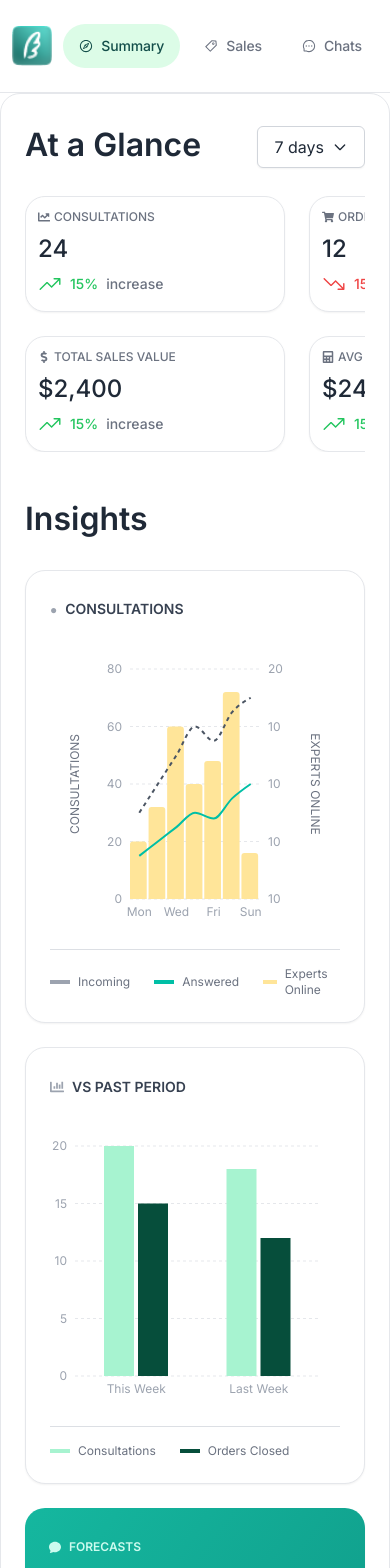
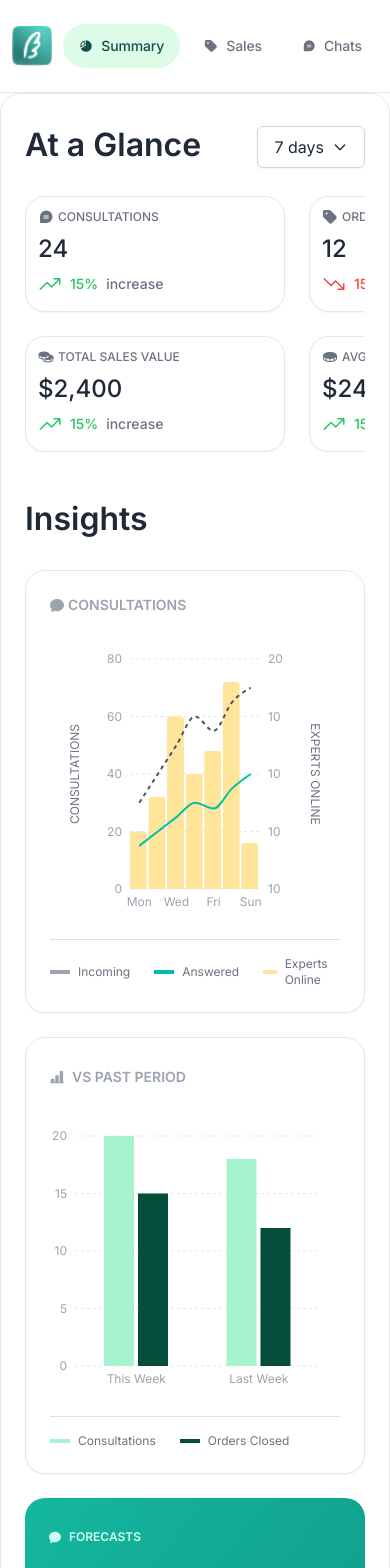
Before and after one commit to Animesh-chaturvedi/wingman-dashboard, a Next.js app: page / in a window 390 px wide. Shown: the top 1568 px of the page. Built offline with nearby package versions, Linux system fonts and the light colour scheme.

Commit message:
removed unused code and modal functionality in navbar for mobile view and more appropiate icons placed

```diff
--- a/src/app/components/Card.tsx
+++ b/src/app/components/Card.tsx
@@ -14,10 +14,9 @@ const Card: React.FC<CardProps> = ({ title, value, percentage, icon:Icon }) => {
   return (
     <div className="bg-white border border-gray-200 rounded-[20px] p-3 md:p-6 shadow-sm flex flex-col justify-between min-w-[260px]">
       <div className="flex items-center mb-1">
-        <div className="text-gray-500 text-lg font-large"><Icon className='w-3 h-3' /></div>
+        <div className="text-gray-500 text-lg font-large"><Icon className='w-4 h-4' /></div>
         <h3 className="text-gray-500 text-xs md:text-xs/[30px] font-medium uppercase ml-1">{title}</h3>
       </div>
-      {/* Title and Value */}
       <div>
         <p className=" text-2xl md:text-3xl/[38px] font-medium my-1">{value}</p>
         <div
--- a/src/app/components/ComparisonChart.tsx
+++ b/src/app/components/ComparisonChart.tsx
@@ -8,6 +8,8 @@ import {
     ResponsiveContainer,
   } from 'recharts';
   import { FaChartBar } from 'react-icons/fa';
+  import { BsBarChartLineFill } from "react-icons/bs";
+
 
   interface ComparisonBarChartProps {
     data: { name: string; consultations: number; ordersClosed: number }[];
@@ -16,34 +18,28 @@ import {
   const ComparisonBarChart: React.FC<ComparisonBarChartProps> = ({ data }) => {
     return (
       <div className="bg-white border border-gray-200 rounded-[20px] shadow-sm p-6 justify-between h-full">
-        {/* Chart Heading */}
-        <h3 className="text-gray-700 text-sm/[30px] font-semibold mb-6 flex items-center">
-          <FaChartBar className="text-gray-400 mr-2" />
+        <h3 className="text-gray-400 text-sm/[30px] font-semibold mb-6 flex items-center">
+          <BsBarChartLineFill className="text-gray-400 mr-2" />
           VS PAST PERIOD
         </h3>
-        {/* Chart Container */}
         <div>
           <ResponsiveContainer width="100%" height={300}>
             <BarChart
               data={data}
-              margin={{ top: 20, right: 20, bottom: 20, left: -35 }} // Remove extra margin
+              margin={{ top: 20, right: 20, bottom: 20, left: -35 }}
             >
-              {/* Grid */}
               <CartesianGrid strokeDasharray="3 3" vertical={false} stroke="#E5E7EB" />
-              {/* X-Axis */}
               <XAxis
                 dataKey="name"
                 axisLine={false}
                 tickLine={false}
                 tick={{ fontSize: 12, fill: '#9CA3AF' }}
               />
-              {/* Y-Axis */}
               <YAxis
                 axisLine={false}
                 tickLine={false}
                 tick={{ fontSize: 12, fill: '#9CA3AF' }}
               />
-              {/* Tooltip */}
               <Tooltip
                 contentStyle={{
                   backgroundColor: '#ffffff',
@@ -53,13 +49,11 @@ import {
                   color: '#374151',
                 }}
               />
-              {/* Bars */}
               <Bar dataKey="consultations" fill="#A7F3D0" barSize={30} />
               <Bar dataKey="ordersClosed" fill="#064E3B" barSize={30} />
             </BarChart>
           </ResponsiveContainer>
         </div>
-        {/* Legend */}
         <div className="w-full h-[1px] bg-[#DCDFE4] mb-4"></div>
         <div className="flex justify-start space-x-6 mt-4 text-xs text-gray-500">
           <div className="flex items-center space-x-2">
--- a/src/app/components/ConsultationsChart.tsx
+++ b/src/app/components/ConsultationsChart.tsx
@@ -8,6 +8,8 @@ import {
   Tooltip,
   ResponsiveContainer,
 } from 'recharts';
+import { BsFillChatFill } from "react-icons/bs";
+
 
 interface ConsultationsCombinedChartProps {
   data: { day: string; incoming: number; answered: number; expertsOnline: number }[];
@@ -16,24 +18,21 @@ interface ConsultationsCombinedChartProps {
 const ConsultationsCombinedChart: React.FC<ConsultationsCombinedChartProps> = ({ data }) => {
   return (
     <div className="bg-white border border-gray-200 rounded-[20px] shadow-sm p-6 w-full h-full">
-      <h3 className="text-gray-700 text-sm font-semibold mb-6">
-        <span className="text-gray-400 text-xs/[30px] mr-2">●</span>CONSULTATIONS
+      <h3 className="text-gray-400 text-sm flex items-center gap-1 font-semibold mb-6">
+        <BsFillChatFill />CONSULTATIONS
       </h3>
       <ResponsiveContainer width="100%" height={300}>
         <ComposedChart
           data={data}
           margin={{ top: 20, right: 20, bottom: 20, left: 20 }}
         >
-          {/* Grid */}
           <CartesianGrid strokeDasharray="3 3" vertical={false} stroke="#E5E7EB" />
-          {/* X-Axis */}
           <XAxis
             dataKey="day"
             axisLine={false}
             tickLine={false}
             tick={{ fontSize: 12, fill: '#9CA3AF' }}
           />
-          {/* Y-Axis Left */}
           <YAxis
             yAxisId="left"
             axisLine={false}
@@ -51,7 +50,6 @@ const ConsultationsCombinedChart: React.FC<ConsultationsCombinedChartProps> = ({
             orientation="right"
             axisLine={false}
             tickLine={false}
-            // ticks={[0, 10, 20]}
             tickFormatter={(value:number) => {
               console.log(value,"value")
               return (value >= 20 ? '20' : '10')}}
@@ -63,7 +61,6 @@ const ConsultationsCombinedChart: React.FC<ConsultationsCombinedChartProps> = ({
               style: { textAnchor: 'middle', fill: '#6B7280', fontSize: 12 },
             }}
           />
-          {/* Tooltip */}
           <Tooltip
             contentStyle={{
               backgroundColor: '#ffffff',
@@ -73,7 +70,6 @@ const ConsultationsCombinedChart: React.FC<ConsultationsCombinedChartProps> = ({
               color: '#374151',
             }}
           />
-          {/* Bars */}
           <Bar
             yAxisId="right"
             dataKey="expertsOnline"
@@ -81,7 +77,6 @@ const ConsultationsCombinedChart: React.FC<ConsultationsCombinedChartProps> = ({
             barSize={32}
             radius={[3, 3, 0, 0]}
           />
-          {/* Solid Line */}
           <Line
             yAxisId="left"
             type="monotone"
@@ -90,7 +85,6 @@ const ConsultationsCombinedChart: React.FC<ConsultationsCombinedChartProps> = ({
             strokeWidth={2}
             dot={false}
           />
-          {/* Dotted Line */}
           <Line
             yAxisId="left"
             type="monotone"
@@ -102,7 +96,6 @@ const ConsultationsCombinedChart: React.FC<ConsultationsCombinedChartProps> = ({
           />
         </ComposedChart>
       </ResponsiveContainer>
-      {/* Legend */}
       <div className="w-full h-[1px] bg-[#DCDFE4] mb-4"></div>
       <div className="flex justify-start space-x-6 mt-4 text-xs text-gray-500">
         <div className="flex items-center space-x-2">
--- a/src/app/components/Dropdown.tsx
+++ b/src/app/components/Dropdown.tsx
@@ -10,12 +10,11 @@ const Dropdown = ({ onChange }: { onChange: (value: string) => void }) => {
   const handleSelect = (option: string) => {
     setSelected(option);
     onChange(option);
-    setIsOpen(false); // Close dropdown on select
+    setIsOpen(false);
   };
 
   return (
     <div className="relative">
-      {/* Dropdown Button */}
       <button
         onClick={() => setIsOpen((prev) => !prev)}
         className="bg-white border border-gray-300 rounded-md px-4 py-2 text-[1rem]/[1.5rem] flex items-center space-x-2 shadow-sm hover:border-gray-400"
@@ -31,8 +30,6 @@ const Dropdown = ({ onChange }: { onChange: (value: string) => void }) => {
           <path strokeLinecap="round" strokeLinejoin="round" strokeWidth="2" d="M19 9l-7 7-7-7" />
         </svg>
       </button>
-
-      {/* Dropdown Options */}
       {isOpen && (
         <div className="absolute right-0 mt-2 bg-white border border-gray-300 rounded-md shadow-lg w-full z-10">
           {options.map((option) => (
--- a/src/app/components/ForecastCard.tsx
+++ b/src/app/components/ForecastCard.tsx
@@ -1,4 +1,4 @@
-import { FaArrowUp } from 'react-icons/fa';
+
 import { BsFillChatFill } from "react-icons/bs";
 import { IoIosTrendingUp, IoIosTrendingDown  } from "react-icons/io";
 
@@ -11,12 +11,10 @@ interface ForecastCardProps {
 const ForecastCard: React.FC<ForecastCardProps> = ({ forecast }) => {
   return (
     <div className="bg-gradient-to-br from-[#15B79F] to-[#0E9382] text-white rounded-[20px] p-6 shadow-sm pb-16 h-full flex flex-col">
-      {/* Heading */}
       <h3 className="text-xs/[30px] font-semibold text-[#CCFBEF] mb-6 flex items-center">
         <BsFillChatFill className="mr-2" />
         FORECASTS
       </h3>
-      {/* First Forecast */}
       <div className="flex items-start justify-between">
         <div>
           <p className="text-[56px]/[68px] font-medium flex items-start">
@@ -28,7 +26,6 @@ const ForecastCard: React.FC<ForecastCardProps> = ({ forecast }) => {
       <p className="text-sm mt-3 mb-8">
             forecasted increase in your sales closed by the end of the current month
       </p>
-      {/* Second Forecast */}
       <div className="flex items-start justify-between">
         <div>
           <p className="text-[56px]/[68px] font-medium flex items-start">
--- a/src/app/components/Navbar.tsx
+++ b/src/app/components/Navbar.tsx
@@ -1,68 +1,25 @@
-// 'use client'
-// import { useState } from 'react';
-// import { AiOutlineTag, AiOutlineMessage, AiOutlineCompass } from 'react-icons/ai';
-
-// const Navbar = () => {
-//   const [selected, setSelected] = useState('summary');
-
-//   const tabs = [
-//     { id: 'summary', label: 'Summary', icon: <AiOutlineCompass className="text-lg" /> },
-//     { id: 'sales', label: 'Sales', icon: <AiOutlineTag className="text-lg" /> },
-//     { id: 'chats', label: 'Chats', icon: <AiOutlineMessage className="text-lg" /> },
-//   ];
-
-//   return (
-//     <div className="z-10 bg-white border-b border-gray-200 flex items-center py-6 px-9">
-//       <div className="flex space-x-6">
-//         {tabs.map((tab) => (
-//           <a
-//             key={tab.id}
-//             href="#"
-//             onClick={() => setSelected(tab.id)}
-//             className={`flex text-lg/[22px] items-center space-x-2 font-medium  px-4 py-3 rounded-full ${
-//               selected === tab.id
-//                 ? 'bg-green-100 text-teal-900'
-//                 : 'text-gray-500 hover:text-gray-800'
-//             }`}
-//             style={{
-//               letterSpacing: '-0.01em',
-//             }}
-//           >
-//             {tab.icon}
-//             <span>{tab.label}</span>
-//           </a>
-//         ))}
-//       </div>
-//     </div>
-//   );
-// };
-
-// export default Navbar;
+'use client';
+import { useState } from 'react';
+import Modal from './Modal';
+import Image from 'next/image';
+import { FaTag } from "react-icons/fa6";
+import { PiChatTeardropTextFill, PiChartPieSliceFill } from "react-icons/pi";
 
 
-'use client';
-import { useState } from 'react';
-import { AiOutlineTag, AiOutlineMessage, AiOutlineCompass } from 'react-icons/ai';
-import { FaBars } from 'react-icons/fa';
-import Modal from './Modal';
-import Image from 'next/image';
 
 const Navbar = () => {
   const [selected, setSelected] = useState('summary');
   const [isModalOpen, setModalOpen] = useState(false);
 
   const tabs = [
-    { id: 'summary', label: 'Summary', icon: <AiOutlineCompass className="text:sm md:text-lg" /> },
-    { id: 'sales', label: 'Sales', icon: <AiOutlineTag className="text:sm md:text-lg" /> },
-    { id: 'chats', label: 'Chats', icon: <AiOutlineMessage className="text:sm md:text-lg" /> },
+    { id: 'summary', label: 'Summary', icon: <PiChartPieSliceFill className="text:sm md:text-lg" /> },
+    { id: 'sales', label: 'Sales', icon: <FaTag className="text:sm md:text-lg" /> },
+    { id: 'chats', label: 'Chats', icon: <PiChatTeardropTextFill className="text:sm md:text-lg" /> },
   ];
 
   return (
     <div className="z-10 bg-white border-b border-gray-200 flex items-center justify-between py-6 px-3 md:px-9 relative">
-      {/* Logo */}
-      <div className="md:hidden w-10 h-10 mr-2"><Image src="/Logo.png" alt="Logo" width={40} height={40} /></div>
-
-      {/* Tabs for Medium and Larger Screens */}
+      <div className="md:hidden w-10 h-10 mr-2" onClick={() => setModalOpen(!isModalOpen)}><Image src="/Logo.png" alt="Logo" width={40} height={40} /></div>
       <div className="flex space-x-2 md:space-x-6">
         {tabs.map((tab) => (
           <a
@@ -84,7 +41,6 @@ const Navbar = () => {
         ))}
       </div>
 
-      {/* Hamburger Menu for Small Screens */}
       {/* <button
         className="block md:hidden text-gray-600"
         onClick={() => setModalOpen(!isModalOpen)}
```
Also changed, not shown: src/app/components/OrderTable.tsx (+1 -35 lines), src/app/components/SideBar.tsx (+2 -6 lines), src/app/data/mockdata.ts (+8 -7 lines), src/app/page.tsx (+0 -12 lines).
